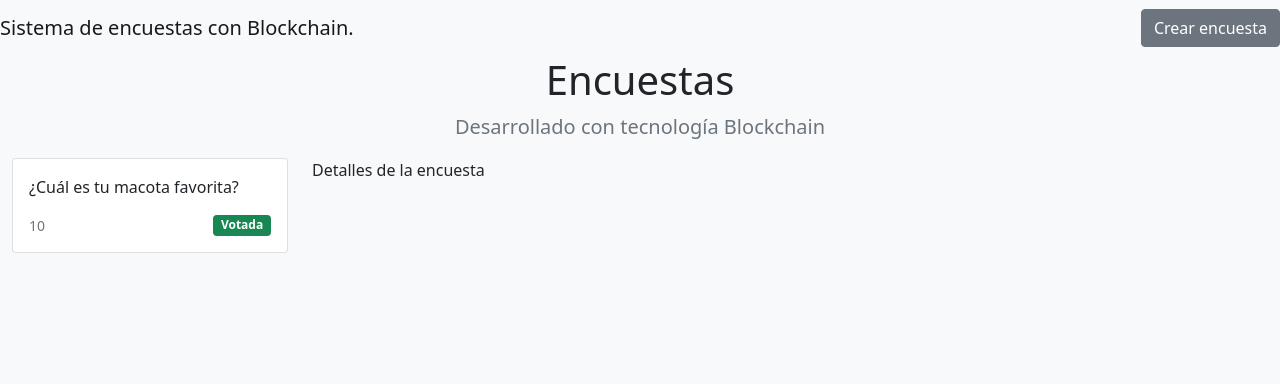
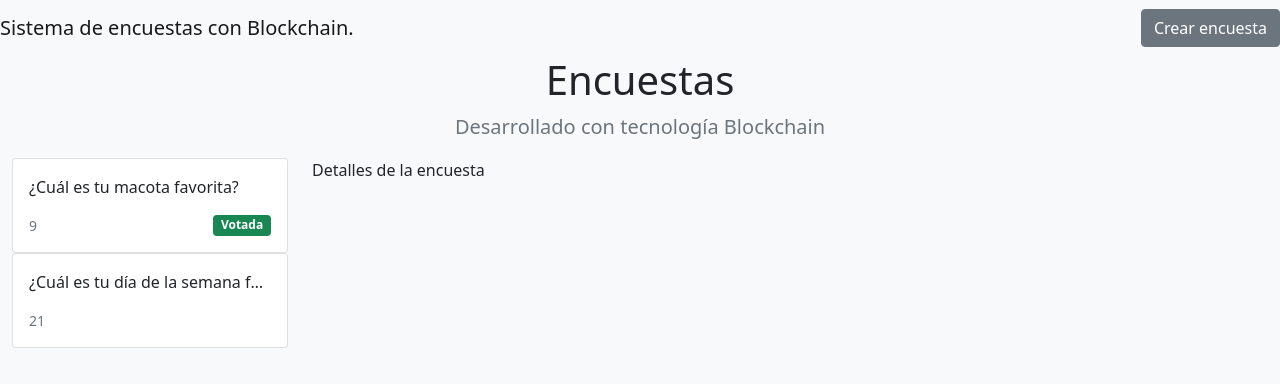
Before and after one commit to JudithV/blockchain-proyecto-main, an Angular app: page / in a window 1280 px wide. Shown: the top 384 px of the page. Built offline with nearby package versions, Linux system fonts and the light colour scheme.

Commit message:
encuestas

```diff
--- a/src/app/app.component.html
+++ b/src/app/app.component.html
@@ -10,7 +10,8 @@
 <app-crear-encuesta *ngIf="mostrarForm"></app-crear-encuesta>
 <div class="d-flex">
   <div class="container lista-encuestas">
-    <app-encuesta [pregunta]="encuesta.pregunta" [resultados]="encuesta.resultados" [votada]="encuesta.votada"></app-encuesta>
+    <app-encuesta *ngFor ="let encuesta of encuestas"
+    [pregunta]="encuesta.pregunta" [resultados]="encuesta.resultados" [votada]="encuesta.votada"></app-encuesta>
   </div>
   <div class="container detalles-encuesta">
     Detalles de la encuesta
--- a/src/app/app.component.ts
+++ b/src/app/app.component.ts
@@ -8,9 +8,14 @@ import { Component } from '@angular/core';
 export class AppComponent {
   mostrarForm = false;
 
-  encuesta = {
+  encuestas = [{
     pregunta: '¿Cuál es tu macota favorita?',
-    resultados: [0, 4, 3, 2, 1],
+    resultados: [0, 4, 3, 2],
     votada: true
-  };
+  },
+  {
+    pregunta: '¿Cuál es tu día de la semana favorito?',
+    resultados: [2, 7, 9, 3],
+    votada: false
+  }]
 }
```
